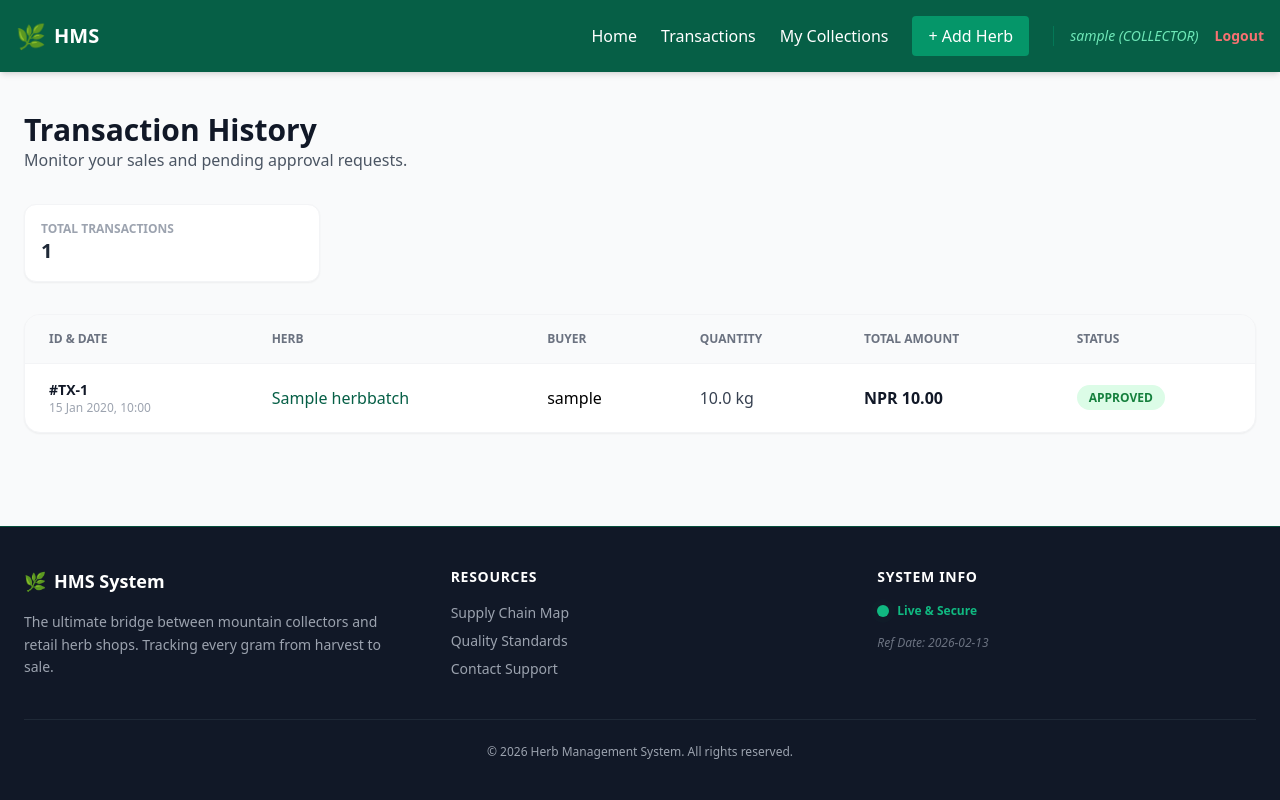
After one commit to bipinjlimbu/Herbs-Management-System---Django-Project, a Django app: page /transactions/ in a window 1280 px wide. The commit adds this page. Run offline with Django 5.2, Linux system fonts and the light colour scheme; a user stored in the database is signed in; tables that the repository leaves empty hold one stand-in row (values such as "Sample post").

Commit message:
Transaction Section Done

```diff
--- a/hms_app/templates/components/_navbar.html
+++ b/hms_app/templates/components/_navbar.html
@@ -10,14 +10,17 @@
         <div class="container mx-auto flex justify-between items-center">
 
             <div class="flex items-center space-x-2">
-                <span class="text-2xl">🌿</span>
-                <span class="text-white font-bold text-xl">HMS</span>
+                <a href="/" class="flex items-center space-x-2">
+                    <span class="text-2xl">🌿</span>
+                    <span class="text-white font-bold text-xl">HMS</span>
+                </a>
             </div>
 
             <div class="flex items-center space-x-6 text-white font-medium">
                 <a href="/" class="hover:text-emerald-200 transition">Home</a>
 
                 {% if user.is_authenticated %}
+                    <a href="/transactions/" class="hover:text-emerald-200 transition">Transactions</a>
 
                     {% if user.role == "COLLECTOR" %}
                         <a href="/my-batches/" class="hover:text-emerald-200 transition">My Collections</a>
--- /dev/null
+++ b/hms_app/templates/pages/transactions.html
@@ -0,0 +1,83 @@
+<html>
+<head>
+    <title>Transactions - HMS</title>
+    {% load static %}
+    <link href="{% static 'src/styles.css' %}" rel="stylesheet" />
+</head>
+
+<body class="bg-gray-50 flex flex-col min-h-screen">
+    {% include 'components/_navbar.html' %}
+
+    <main class="flex-grow container mx-auto px-6 py-10">
+        <div class="mb-8">
+            <h1 class="text-3xl font-bold text-gray-900">Transaction History</h1>
+            <p class="text-gray-600">
+                {% if user.role == "COLLECTOR" %}
+                    Monitor your sales and pending approval requests.
+                {% else %}
+                    Track your purchase requests and their status.
+                {% endif %}
+            </p>
+        </div>
+
+        <div class="grid grid-cols-1 md:grid-cols-4 gap-4 mb-8">
+            <div class="bg-white p-4 rounded-xl shadow-sm border border-gray-100">
+                <p class="text-xs font-bold text-gray-400 uppercase">Total Transactions</p>
+                <p class="text-xl font-bold text-gray-800">{{ transactions.count }}</p>
+            </div>
+        </div>
+
+        <div class="bg-white rounded-2xl shadow-sm border border-gray-100 overflow-hidden">
+            <table class="w-full text-left">
+                <thead class="bg-gray-50 border-b border-gray-100 text-gray-500 text-xs uppercase font-bold">
+                    <tr>
+                        <th class="px-6 py-4">ID & Date</th>
+                        <th class="px-6 py-4">Herb</th>
+                        <th class="px-6 py-4">{% if user.role == "COLLECTOR" %}Buyer{% else %}Seller{% endif %}</th>
+                        <th class="px-6 py-4">Quantity</th>
+                        <th class="px-6 py-4">Total Amount</th>
+                        <th class="px-6 py-4">Status</th>
+                    </tr>
+                </thead>
+                <tbody class="divide-y divide-gray-50">
+                    {% for tx in transactions %}
+                    <tr class="hover:bg-gray-50 transition">
+                        <td class="px-6 py-4">
+                            <div class="text-sm font-bold text-gray-900">#TX-{{ tx.id }}</div>
+                            <div class="text-xs text-gray-400">{{ tx.timestamp|date:"d M Y, H:i" }}</div>
+                        </td>
+                        <td class="px-6 py-4 font-medium text-emerald-800">{{ tx.batch.name }}</td>
+                        <td class="px-6 py-4">
+                            {% if user.role == "COLLECTOR" %}
+                                {{ tx.retailer.username }}
+                            {% else %}
+                                {{ tx.collector.username }}
+                            {% endif %}
+                        </td>
+                        <td class="px-6 py-4 text-gray-700">{{ tx.quantity_bought }} kg</td>
+                        <td class="px-6 py-4 font-bold text-gray-900">NPR {{ tx.total_price }}</td>
+                        <td class="px-6 py-4 text-sm">
+                            {% if tx.status == "APPROVED" %}
+                                <span class="px-3 py-1 bg-green-100 text-green-700 rounded-full font-bold text-xs uppercase">Approved</span>
+                            {% elif tx.status == "REJECTED" %}
+                                <span class="px-3 py-1 bg-red-100 text-red-600 rounded-full font-bold text-xs uppercase">Rejected</span>
+                            {% else %}
+                                <span class="px-3 py-1 bg-yellow-100 text-yellow-700 rounded-full font-bold text-xs uppercase">Pending</span>
+                            {% endif %}
+                        </td>
+                    </tr>
+                    {% empty %}
+                    <tr>
+                        <td colspan="6" class="px-6 py-12 text-center text-gray-400">
+                            No transaction history found.
+                        </td>
+                    </tr>
+                    {% endfor %}
+                </tbody>
+            </table>
+        </div>
+    </main>
+
+    {% include 'components/_footer.html' %}
+</body>
+</html>
--- a/hms_app/urls.py
+++ b/hms_app/urls.py
@@ -2,7 +2,7 @@ from django.urls import path
 from .views.main import home_view
 from .views.auth import register_view, login_view, logout_view
 from .views.herb import add_herb_view, my_collections_view, marketplace_view, my_stock_view
-from .views.transactions import purchase_request_view, approve_transaction, reject_transaction
+from .views.transactions import purchase_request_view, approve_transaction, reject_transaction, transaction_history_view
 
 urlpatterns = [
     path('', home_view, name='home'),
@@ -16,4 +16,5 @@ urlpatterns = [
     path('approve/<int:transaction_id>/', approve_transaction, name='approve_transaction'),
     path('reject/<int:transaction_id>/', reject_transaction, name='reject_transaction'),
     path('my-stock/', my_stock_view, name='my_stock'),
+    path('transactions/', transaction_history_view, name='transaction_history'),
 ]
--- a/hms_app/views/transactions.py
+++ b/hms_app/views/transactions.py
@@ -72,3 +72,17 @@ def reject_transaction(request, transaction_id):
             messages.error(request, "This transaction has already been processed.")
 
     return redirect('/')
+
+@login_required
+def transaction_history_view(request):
+    # Fetching history based on user role
+    if request.user.role == "COLLECTOR":
+        # All requests sent TO this collector
+        transactions = Transaction.objects.filter(collector=request.user).order_by('-timestamp')
+    else:
+        # All requests sent BY this retailer
+        transactions = Transaction.objects.filter(retailer=request.user).order_by('-timestamp')
+
+    return render(request, 'pages/transactions.html', {
+        'transactions': transactions
+    })
--- a/static/src/styles.css
+++ b/static/src/styles.css
@@ -975,6 +975,11 @@ Ensure the default browser behavior of the `hidden` attribute.
   background-color: rgb(219 234 254 / var(--tw-bg-opacity));
 }
 
+.bg-yellow-100 {
+  --tw-bg-opacity: 1;
+  background-color: rgb(254 249 195 / var(--tw-bg-opacity));
+}
+
 .p-8 {
   padding: 2rem;
 }
@@ -1281,6 +1286,11 @@ Ensure the default browser behavior of the `hidden` attribute.
 .text-blue-900 {
   --tw-text-opacity: 1;
   color: rgb(30 58 138 / var(--tw-text-opacity));
+}
+
+.text-yellow-700 {
+  --tw-text-opacity: 1;
+  color: rgb(161 98 7 / var(--tw-text-opacity));
 }
 
 .opacity-75 {
@@ -1476,6 +1486,10 @@ Ensure the default browser behavior of the `hidden` attribute.
     grid-template-columns: repeat(3, minmax(0, 1fr));
   }
 
+  .md\:grid-cols-4 {
+    grid-template-columns: repeat(4, minmax(0, 1fr));
+  }
+
   .md\:flex-row {
     flex-direction: row;
   }
```
